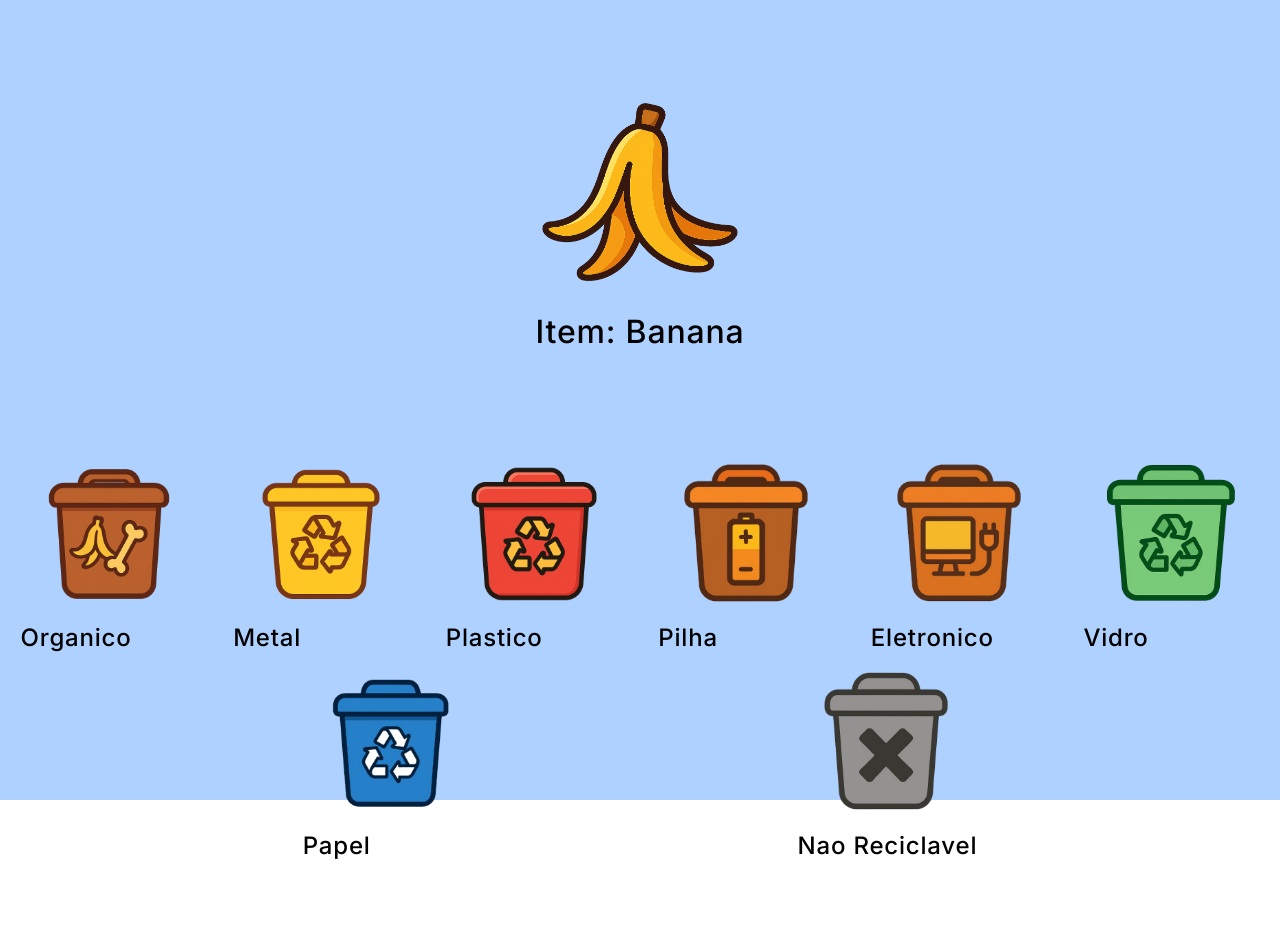
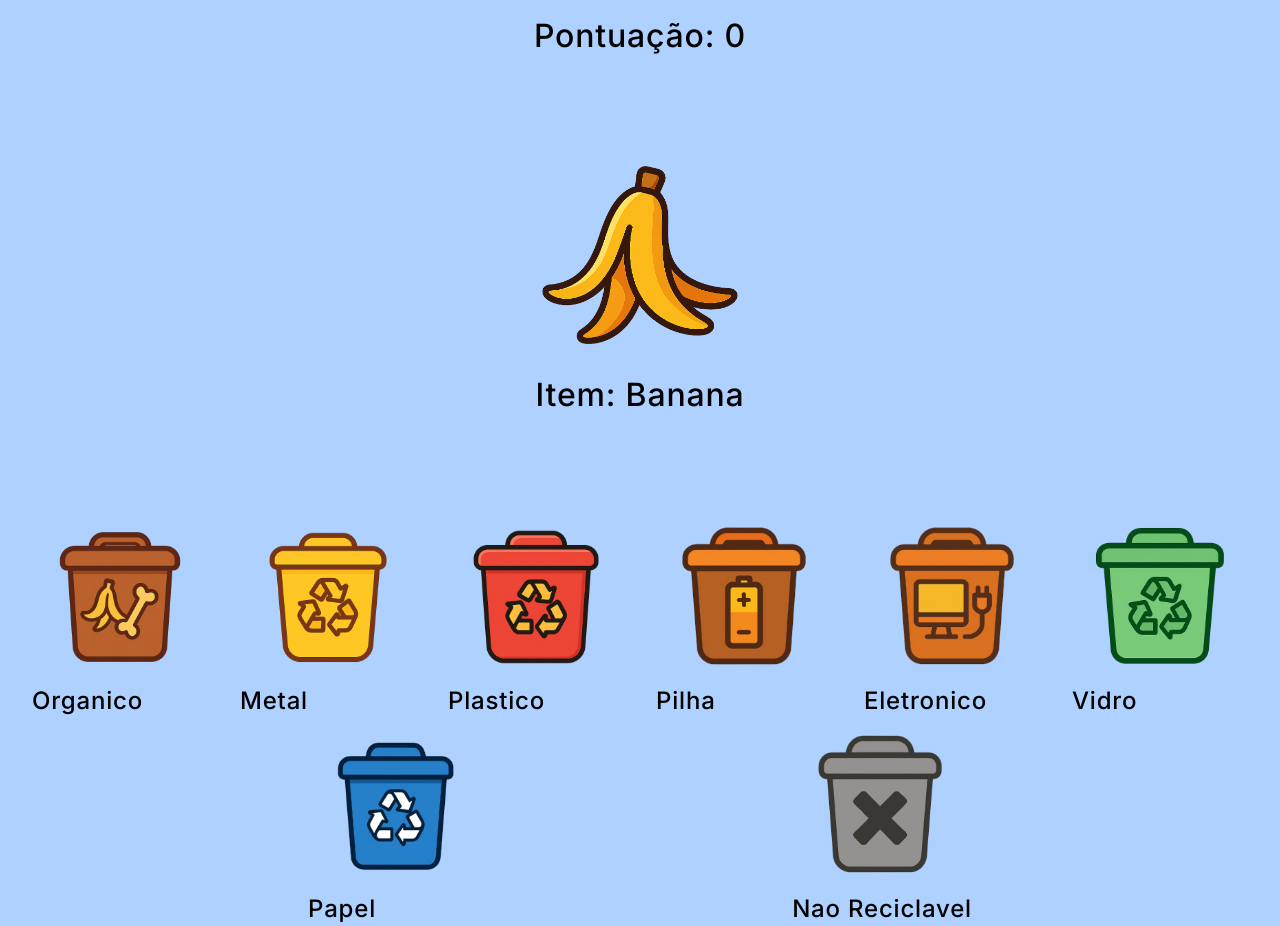
Before and after one commit to GabrielaOnaka/Seco_game_code, a React (Vite) app: page /Game in a window 1280 px wide. Before the commit the page ends 860 px from the top, so only its background shows below. Built offline with nearby package versions, Linux system fonts and the light colour scheme; no server answers.

Commit message:
game page css update

```diff
--- a/src/styles/telaGame.css
+++ b/src/styles/telaGame.css
@@ -1,6 +1,7 @@
 .container_Game {
   width: 100%;
-  height: 100dvh;
+  min-height: 100dvh;
+  padding: 1rem;
   background-color: #aed1ff;
   display: flex;
   flex-direction: column;
```
